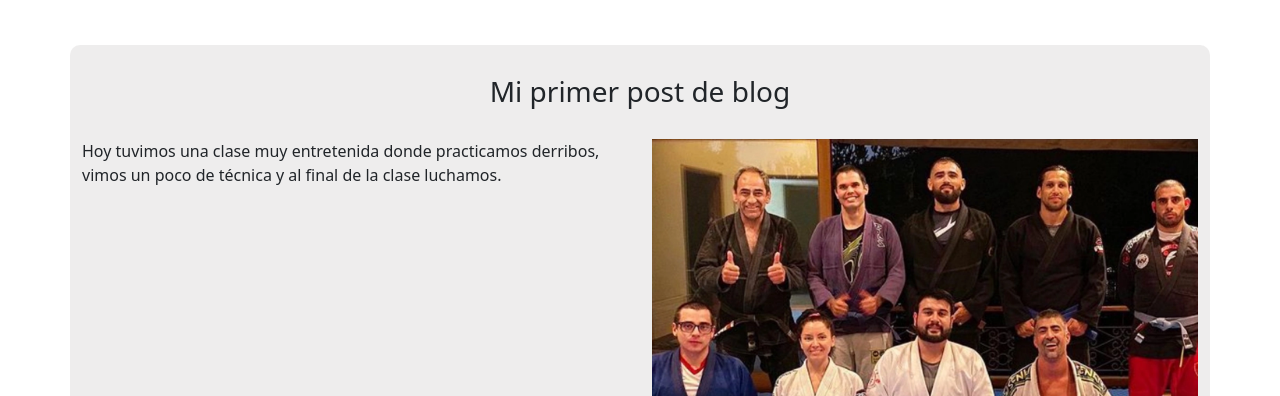
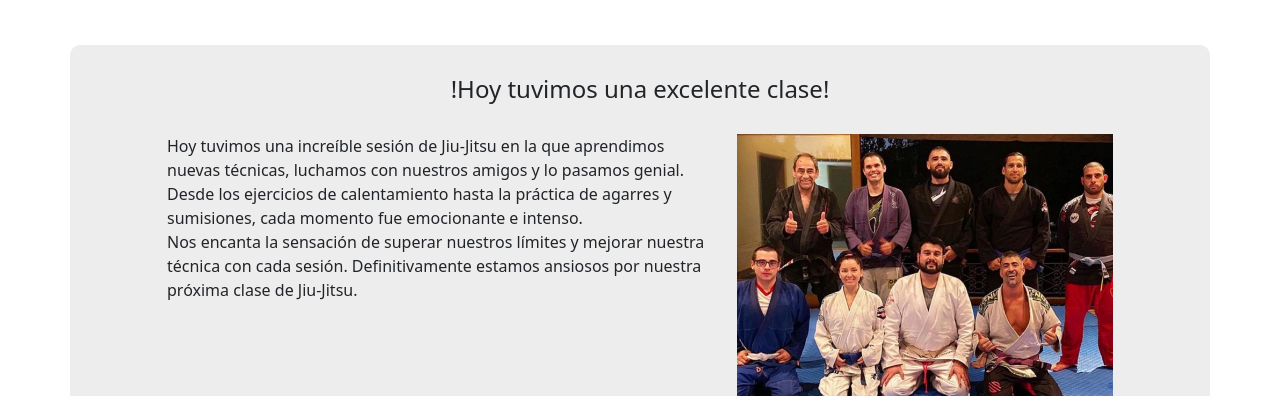
Before and after one commit to joseperezm/Pre-Entrega-3, a plain HTML site: page blog.html in a window 1280 px wide. Shown: the part 556-952 px from the top of the page. Drawn offline with nearby package versions, Linux system fonts and the light colour scheme.

Commit message:
ajustar blog

```diff
--- a/blog.html
+++ b/blog.html
@@ -54,9 +54,9 @@
         </div>
         <div class="container blogpost" data-aos="fade-right">
           <div class="row justify-content-center">
-            <div class="col-10 text-center"><h3 class="titulo-blogpost">Mi primer post de blog</h3></div>
+            <div class="col-10 text-center"><h4 class="titulo-blogpost">!Hoy tuvimos una excelente clase!</h4></div>
             <div class="col-10 col-md-10 col-lg-6">
-              <p>Hoy tuvimos una clase muy entretenida donde practicamos derribos, vimos un poco de técnica y al final de la clase luchamos.</p>
+              <p>Hoy tuvimos una increíble sesión de Jiu-Jitsu en la que aprendimos nuevas técnicas, luchamos con nuestros amigos y lo pasamos genial.<br>Desde los ejercicios de calentamiento hasta la práctica de agarres y sumisiones, cada momento fue emocionante e intenso.<br>Nos encanta la sensación de superar nuestros límites y mejorar nuestra técnica con cada sesión. Definitivamente estamos ansiosos por nuestra próxima clase de Jiu-Jitsu.</p>
             </div>
             <img class="col-10 col-md-10 col-lg-6 imagen-blogpost" src="./imagenes/blog-post.webp" alt="Imagen blog post">
             <div class="col-10 text-center subtitulo fecha-blogpost">Publicado el 9 de febrero de 2023 a las 14:00</div>
--- a/css/style.css
+++ b/css/style.css
@@ -317,6 +317,7 @@ textarea {
 }
 .imagen-blogpost {
     border-radius: 10px;
+    max-width: 400px;
 }
 .fecha-blogpost {
     margin-top: 30px;
```
